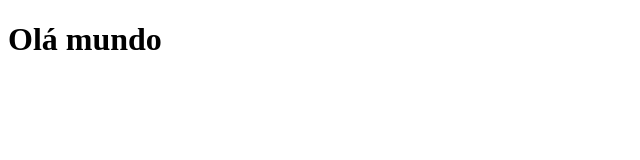
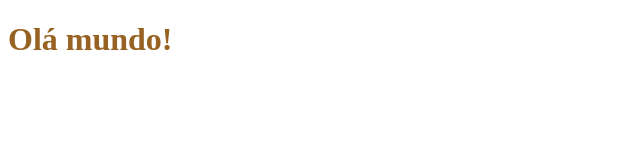
Before and after one commit to amandhamdo/git-aula-1, a plain HTML site: page index.html in a window 1280 px wide. Shown: the whole page, without its empty margins (0-640 px from the left). Drawn offline with Linux system fonts and the light colour scheme.

Commit message:
uma nova versão

```diff
--- a/index.html
+++ b/index.html
@@ -6,7 +6,7 @@
     <title>Git - aula1</title>
 </head>
 <body>
-    <h1>Olá mundo</h1>
+    <h1 style="color: rgb(151, 98, 34);">Olá mundo!</h1>
 
 </body>
 </html>
```
